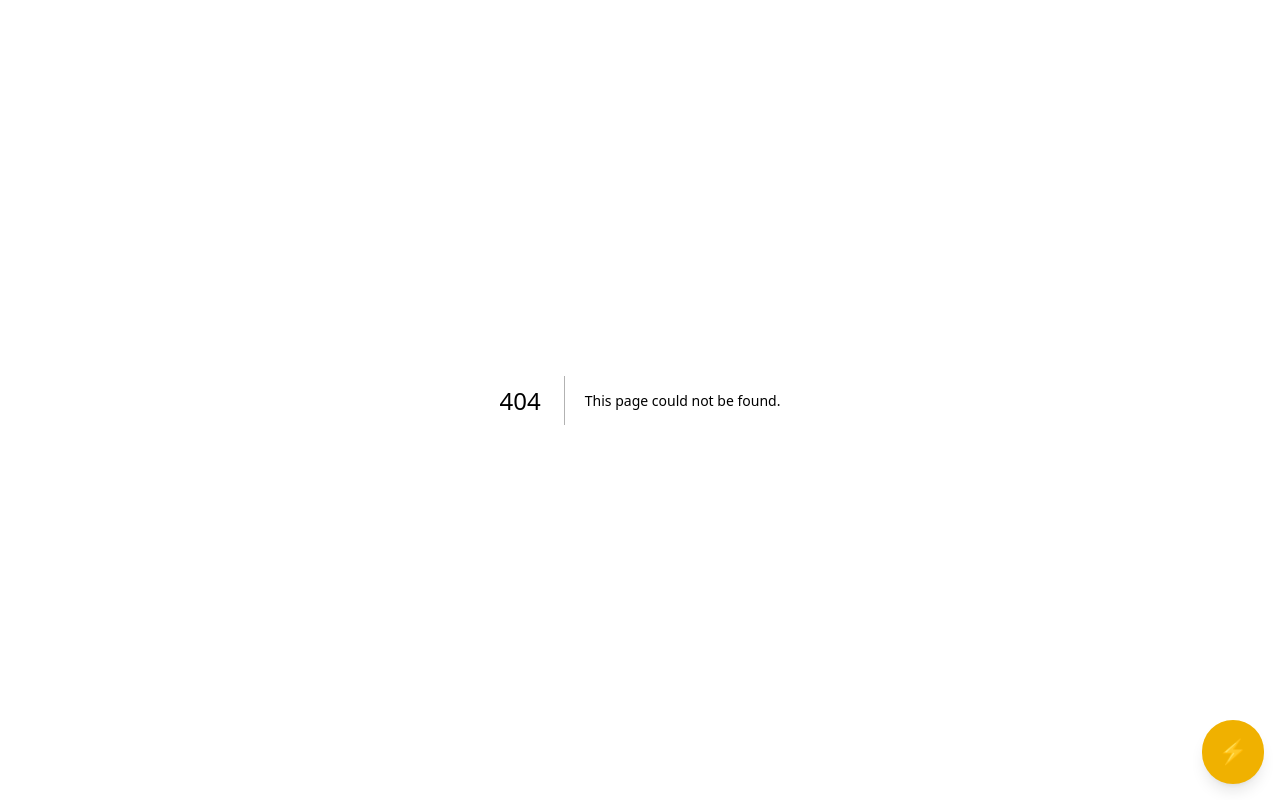
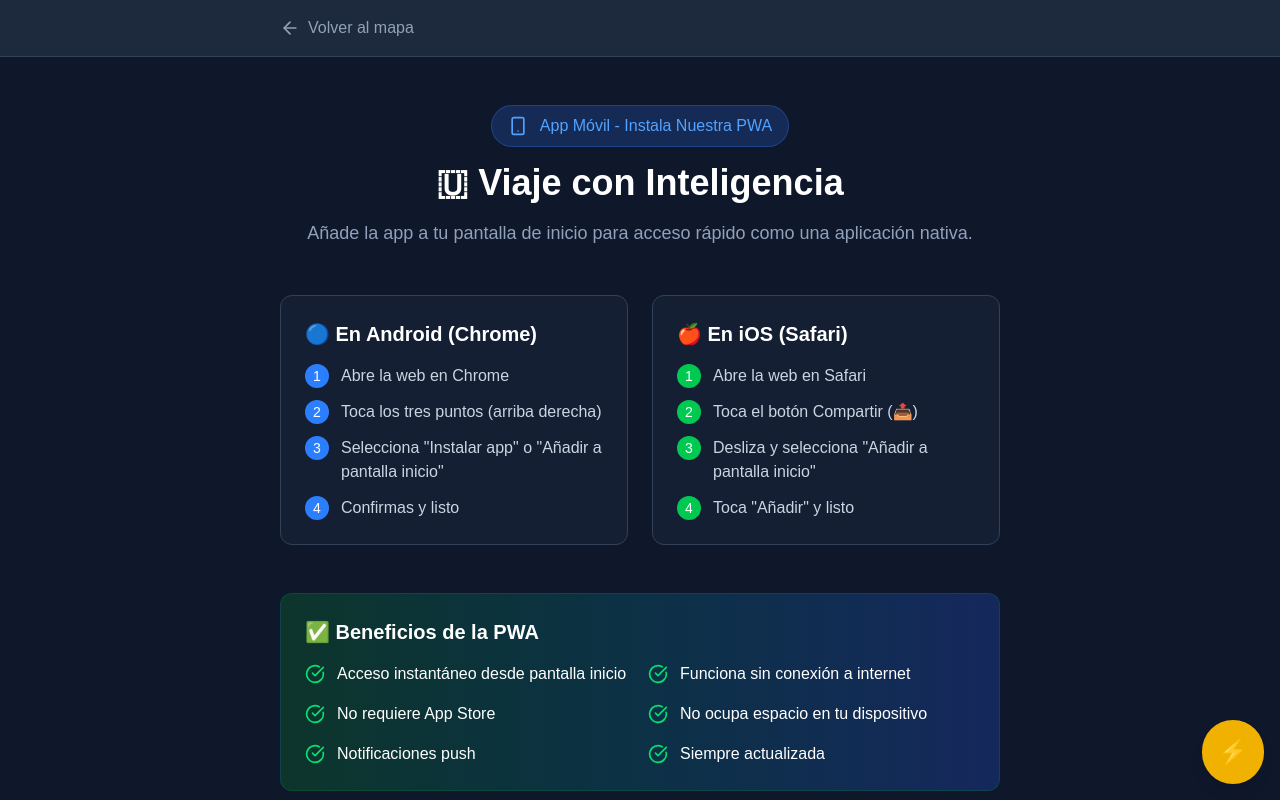
Before and after one commit to mcasrom/viaje-con-inteligencia, a Next.js app: page /pwa in a window 1280 px wide. Before the commit this address had no page. Shown: the top 800 px of the page. Built offline with nearby package versions, Linux system fonts and the light colour scheme.

Commit message:
Add: PWA install page with instructions

```diff
--- /dev/null
+++ b/src/app/pwa/page.tsx
@@ -0,0 +1,124 @@
+import Link from 'next/link';
+import { ArrowLeft, Smartphone, Download, Globe, CheckCircle } from 'lucide-react';
+
+export default function PWAPage() {
+  return (
+    <div className="min-h-screen bg-slate-900 text-white">
+      <header className="bg-slate-800 border-b border-slate-700">
+        <div className="max-w-3xl mx-auto px-6 py-4">
+          <Link href="/" className="flex items-center gap-2 text-slate-400 hover:text-white transition-colors">
+            <ArrowLeft className="w-5 h-5" />
+            <span>Volver al mapa</span>
+          </Link>
+        </div>
+      </header>
+
+      <main className="max-w-3xl mx-auto px-6 py-12">
+        <div className="text-center mb-12">
+          <div className="inline-flex items-center gap-3 px-4 py-2 bg-blue-500/20 border border-blue-500/30 rounded-full text-blue-400 font-medium mb-4">
+            <Smartphone className="w-5 h-5" />
+            <span>App Móvil - Instala Nuestra PWA</span>
+          </div>
+          <h1 className="text-3xl md:text-4xl font-bold mb-4">
+            🇺️ Viaje con Inteligencia
+          </h1>
+          <p className="text-slate-400 text-lg">
+            Añade la app a tu pantalla de inicio para acceso rápido como una aplicación nativa.
+          </p>
+        </div>
+
+        <div className="grid md:grid-cols-2 gap-6 mb-12">
+          <div className="bg-slate-800/50 rounded-xl p-6 border border-slate-700">
+            <h2 className="text-xl font-bold mb-4 flex items-center gap-2">
+              🔵 En Android (Chrome)
+            </h2>
+            <ol className="space-y-3 text-slate-300">
+              <li className="flex items-start gap-3">
+                <span className="w-6 h-6 rounded-full bg-blue-500 text-white text-sm flex items-center justify-center flex-shrink-0">1</span>
+                <span>Abre la web en Chrome</span>
+              </li>
+              <li className="flex items-start gap-3">
+                <span className="w-6 h-6 rounded-full bg-blue-500 text-white text-sm flex items-center justify-center flex-shrink-0">2</span>
+                <span>Toca los tres puntos (arriba derecha)</span>
+              </li>
+              <li className="flex items-start gap-3">
+                <span className="w-6 h-6 rounded-full bg-blue-500 text-white text-sm flex items-center justify-center flex-shrink-0">3</span>
+                <span>Selecciona "Instalar app" o "Añadir a pantalla inicio"</span>
+              </li>
+              <li className="flex items-start gap-3">
+                <span className="w-6 h-6 rounded-full bg-blue-500 text-white text-sm flex items-center justify-center flex-shrink-0">4</span>
+                <span>Confirmas y listo</span>
+              </li>
+            </ol>
+          </div>
+
+          <div className="bg-slate-800/50 rounded-xl p-6 border border-slate-700">
+            <h2 className="text-xl font-bold mb-4 flex items-center gap-2">
+              🍎 En iOS (Safari)
+            </h2>
+            <ol className="space-y-3 text-slate-300">
+              <li className="flex items-start gap-3">
+                <span className="w-6 h-6 rounded-full bg-green-500 text-white text-sm flex items-center justify-center flex-shrink-0">1</span>
+                <span>Abre la web en Safari</span>
+              </li>
+              <li className="flex items-start gap-3">
+                <span className="w-6 h-6 rounded-full bg-green-500 text-white text-sm flex items-center justify-center flex-shrink-0">2</span>
+                <span>Toca el botón Compartir (📤)</span>
+              </li>
+              <li className="flex items-start gap-3">
+                <span className="w-6 h-6 rounded-full bg-green-500 text-white text-sm flex items-center justify-center flex-shrink-0">3</span>
+                <span>Desliza y selecciona "Añadir a pantalla inicio"</span>
+              </li>
+              <li className="flex items-start gap-3">
+                <span className="w-6 h-6 rounded-full bg-green-500 text-white text-sm flex items-center justify-center flex-shrink-0">4</span>
+                <span>Toca "Añadir" y listo</span>
+              </li>
+            </ol>
+          </div>
+        </div>
+
+        <div className="bg-gradient-to-r from-green-900/50 to-blue-900/50 rounded-xl p-6 border border-green-700/30 mb-8">
+          <h2 className="text-xl font-bold mb-4 flex items-center gap-2">
+            ✅ Beneficios de la PWA
+          </h2>
+          <div className="grid md:grid-cols-2 gap-4">
+            <div className="flex items-center gap-3">
+              <CheckCircle className="w-5 h-5 text-green-400" />
+              <span>Acceso instantáneo desde pantalla inicio</span>
+            </div>
+            <div className="flex items-center gap-3">
+              <CheckCircle className="w-5 h-5 text-green-400" />
+              <span>Funciona sin conexión a internet</span>
+            </div>
+            <div className="flex items-center gap-3">
+              <CheckCircle className="w-5 h-5 text-green-400" />
+              <span>No requiere App Store</span>
+            </div>
+            <div className="flex items-center gap-3">
+              <CheckCircle className="w-5 h-5 text-green-400" />
+              <span>No ocupa espacio en tu dispositivo</span>
+            </div>
+            <div className="flex items-center gap-3">
+              <CheckCircle className="w-5 h-5 text-green-400" />
+              <span>Notificaciones push</span>
+            </div>
+            <div className="flex items-center gap-3">
+              <CheckCircle className="w-5 h-5 text-green-400" />
+              <span>Siempre actualizada</span>
+            </div>
+          </div>
+        </div>
+
+        <div className="text-center">
+          <Link
+            href="/"
+            className="inline-flex items-center gap-2 px-6 py-3 bg-blue-500 hover:bg-blue-600 text-white rounded-lg font-medium"
+          >
+            <Globe className="w-5 h-5" />
+            <span>Ir al mapa de riesgos</span>
+          </Link>
+        </div>
+      </main>
+    </div>
+  );
+}
--- a/src/components/Footer.tsx
+++ b/src/components/Footer.tsx
@@ -39,6 +39,7 @@ export default function Footer() {
               <li><Link href="/relojes" className="text-slate-400 hover:text-white transition-colors">🌐 Relojes Mundiales</Link></li>
               <li><Link href="/alertas" className="text-slate-400 hover:text-white transition-colors">🔔 Alertas</Link></li>
               <li><Link href="/checklist" className="text-slate-400 hover:text-white transition-colors">Checklist</Link></li>
+              <li><Link href="/pwa" className="text-slate-400 hover:text-white transition-colors">📱 Instalar App</Link></li>
               <li><Link href="/premium" className="text-slate-400 hover:text-white transition-colors">Premium</Link></li>
             </ul>
           </div>
```
Also changed, not shown: public/manifest.json.
